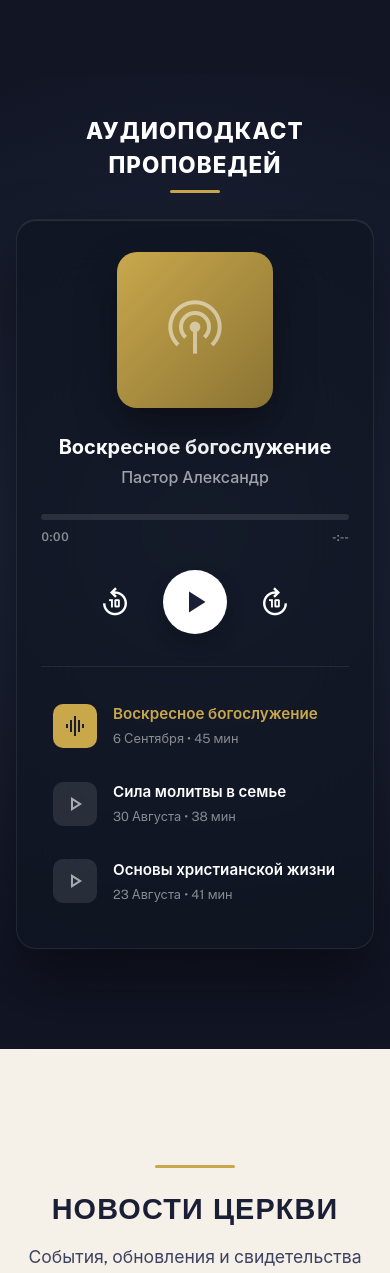
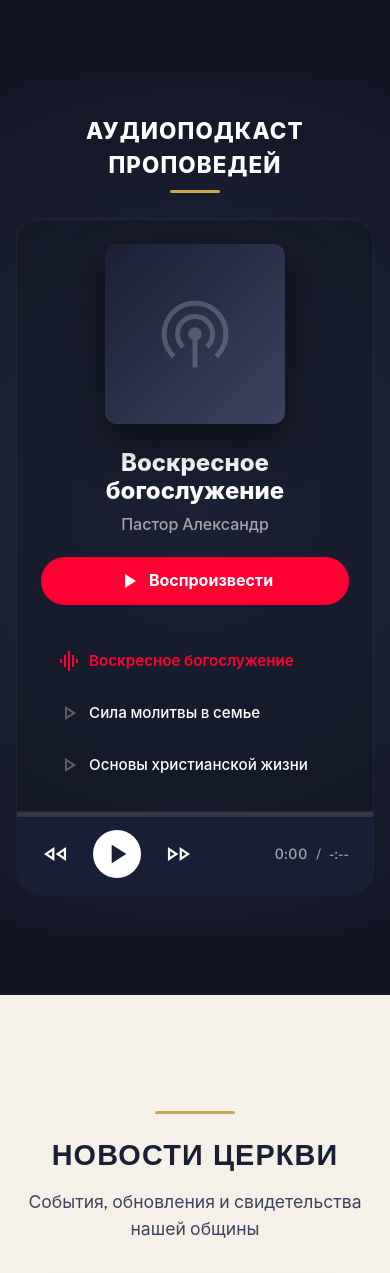
Before and after one commit to sigmachyo/CLC, a Django app: page / in a window 390 px wide. Shown: the part 2713-3986 px from the top of the page. Run offline with Django 4.2, Linux system fonts and the light colour scheme; data comes from the database, SQL or seed files in the repository; some libraries are stand-ins or nearby versions.

Commit message:
UX/UI: Redesign podcast player to match Yandex/Apple Music layout and fix iOS white overscroll

```diff
--- a/static/css/base.css
+++ b/static/css/base.css
@@ -45,6 +45,8 @@ html {
     -webkit-text-size-adjust: 100%;
     -webkit-font-smoothing: antialiased;
     -moz-osx-font-smoothing: grayscale;
+    overscroll-behavior-y: none;
+    background-color: #0f1420; /* Цвет Hero и Footer, убирает белую полосу при overscroll на iOS */
 }
 
 body {
@@ -56,6 +58,7 @@ body {
     width: 100%;
     /* iOS Momentum Scrolling */
     -webkit-overflow-scrolling: touch;
+    overscroll-behavior-y: none;
 }
 
 a {
--- a/templates/partials/home/podcast_section.html
+++ b/templates/partials/home/podcast_section.html
@@ -8,83 +8,110 @@
         <div class="podcast-header-accent"></div>
       </div>
 
-      <!-- Apple Music Style Player -->
-      <div class="podcast-embed-wrap apple-player-wrap">
-        <div class="apple-player">
-            <!-- Аудио источник -->
+      <!-- Yandex/Apple Music Style Player -->
+      <div class="ym-player-wrap">
         <audio id="customAudioPlayer" preload="metadata">
             <source src="https://www.soundhelix.com/examples/mp3/SoundHelix-Song-1.mp3" type="audio/mpeg">
         </audio>
 
-            <div class="apple-player-cover" id="playerCover">
-                <div class="cover-image-placeholder">
-                    <span class="material-symbols-outlined">podcasts</span>
+        <div class="ym-layout">
+            <!-- Left Column: Big Cover (Desktop) / Top Cover (Mobile) -->
+            <div class="ym-cover-col">
+                <div class="ym-cover" id="playerCover">
+                    <span class="material-symbols-outlined placeholder-icon">podcasts</span>
                 </div>
             </div>
 
-            <div class="apple-player-info">
-                <h3 class="apple-track-title" id="playerTitle">Воскресное богослужение</h3>
-                <p class="apple-track-artist" id="playerArtist">Пастор Александр</p>
-            </div>
-
-            <div class="apple-progress-container">
-                <div class="apple-progress-bar" id="audioProgressContainer">
-                    <div class="apple-progress-fill" id="audioProgressFill"></div>
-                    <div class="apple-progress-thumb" id="audioProgressThumb"></div>
-                </div>
-                <div class="apple-time-row">
-                    <span id="audioCurrentTime">0:00</span>
-                    <span id="audioDuration">-:--</span>
+            <!-- Right Column: Info & Playlist -->
+            <div class="ym-info-col">
+                <div class="ym-album-info">
+                    <h3 class="ym-album-title" id="playerTitle">Воскресное богослужение</h3>
+                    <p class="ym-album-meta" id="playerArtist">Пастор Александр</p>
+                    <div class="ym-album-actions">
+                        <button class="ym-btn-main" id="btnMainPlay">
+                            <span class="material-symbols-outlined" id="mainPlayIcon" style="font-variation-settings: 'FILL' 1;">play_arrow</span>
+                            Воспроизвести
+                        </button>
                     </div>
                 </div>
 
-            <div class="apple-controls">
-                <button class="apple-btn" id="btnSkipBack" aria-label="Назад на 15 секунд">
-                    <span class="material-symbols-outlined">replay_10</span>
-                </button>
-                <button class="apple-btn apple-btn-play" id="btnPlayPause" aria-label="Воспроизвести">
-                    <span class="material-symbols-outlined" id="playIcon" style="font-variation-settings: 'FILL' 1;">play_arrow</span>
-                </button>
-                <button class="apple-btn" id="btnSkipForward" aria-label="Вперед на 15 секунд">
-                    <span class="material-symbols-outlined">forward_10</span>
-                </button>
+                <div class="ym-playlist-container">
+                    <div class="ym-playlist-header">
+                        <span class="col-track">Проповедь</span>
+                        <span class="col-artist">Спикер</span>
+                        <span class="col-time"><span class="material-symbols-outlined">schedule</span></span>
                     </div>
 
-            <!-- Playlist -->
-            <div class="apple-playlist" id="applePlaylist">
+                    <div class="ym-playlist" id="applePlaylist">
                         <!-- Эпизод 1 -->
-                <button class="playlist-item active"
+                        <button class="ym-track active"
                                 data-src="https://www.soundhelix.com/examples/mp3/SoundHelix-Song-1.mp3"
                                 data-title="Воскресное богослужение"
                                 data-artist="Пастор Александр">
-                    <div class="pl-thumb"><span class="material-symbols-outlined">graphic_eq</span></div>
-                    <div class="pl-info">
-                        <h4 class="pl-title">Воскресное богослужение</h4>
-                        <p class="pl-meta">6 Сентября • 45 мин</p>
+                            <div class="track-status"><span class="material-symbols-outlined">graphic_eq</span></div>
+                            <div class="track-info">
+                                <div class="track-title">Воскресное богослужение</div>
                             </div>
+                            <div class="track-artist-col">Пастор Александр</div>
+                            <div class="track-duration">45:00</div>
                         </button>
+
                         <!-- Эпизод 2 -->
-                <button class="playlist-item"
+                        <button class="ym-track"
                                 data-src="https://www.soundhelix.com/examples/mp3/SoundHelix-Song-2.mp3"
                                 data-title="Сила молитвы в семье"
                                 data-artist="Пастор Владимир">
-                    <div class="pl-thumb"><span class="material-symbols-outlined">play_arrow</span></div>
-                    <div class="pl-info">
-                        <h4 class="pl-title">Сила молитвы в семье</h4>
-                        <p class="pl-meta">30 Августа • 38 мин</p>
+                            <div class="track-status"><span class="material-symbols-outlined">play_arrow</span></div>
+                            <div class="track-info">
+                                <div class="track-title">Сила молитвы в семье</div>
                             </div>
+                            <div class="track-artist-col">Пастор Владимир</div>
+                            <div class="track-duration">38:00</div>
                         </button>
+
                         <!-- Эпизод 3 -->
-                <button class="playlist-item"
+                        <button class="ym-track"
                                 data-src="https://www.soundhelix.com/examples/mp3/SoundHelix-Song-3.mp3"
                                 data-title="Основы христианской жизни"
                                 data-artist="Пастор Александр">
-                    <div class="pl-thumb"><span class="material-symbols-outlined">play_arrow</span></div>
-                    <div class="pl-info">
-                        <h4 class="pl-title">Основы христианской жизни</h4>
-                        <p class="pl-meta">23 Августа • 41 мин</p>
+                            <div class="track-status"><span class="material-symbols-outlined">play_arrow</span></div>
+                            <div class="track-info">
+                                <div class="track-title">Основы христианской жизни</div>
                             </div>
+                            <div class="track-artist-col">Пастор Александр</div>
+                            <div class="track-duration">41:00</div>
                         </button>
+                    </div>
+                </div>
+            </div>
+        </div>
+
+        <!-- Bottom Player Bar -->
+        <div class="ym-player-bar">
+            <!-- Scrubber line at the very top of the bar -->
+            <div class="ym-progress-container" id="audioProgressContainer">
+                <div class="ym-progress-fill" id="audioProgressFill"></div>
+                <div class="ym-progress-thumb" id="audioProgressThumb"></div>
+            </div>
+
+            <div class="ym-bar-content">
+                <div class="ym-bar-controls">
+                    <button class="ym-ctrl-btn" id="btnSkipBack" aria-label="Назад"><span class="material-symbols-outlined">fast_rewind</span></button>
+                    <button class="ym-ctrl-btn ym-play-pause" id="btnPlayPause" aria-label="Play/Pause">
+                        <span class="material-symbols-outlined" id="playIcon" style="font-variation-settings: 'FILL' 1;">play_arrow</span>
+                    </button>
+                    <button class="ym-ctrl-btn" id="btnSkipForward" aria-label="Вперед"><span class="material-symbols-outlined">fast_forward</span></button>
+                </div>
+
+                <div class="ym-bar-timing">
+                    <span id="audioCurrentTime">0:00</span>
+                    <span class="ym-time-divider">/</span>
+                    <span id="audioDuration">-:--</span>
+                </div>
+
+                <div class="ym-bar-volume">
+                    <span class="material-symbols-outlined">volume_up</span>
+                </div>
             </div>
         </div>
       </div>
@@ -94,178 +121,297 @@
 </section>
 
 <style>
-.apple-player-wrap {
-    max-width: 540px;
-    padding: 32px 24px;
-    background: rgba(15, 20, 32, 0.7);
-    border: 1px solid rgba(255,255,255,0.08);
-}
-.apple-player {
+.ym-player-wrap {
+    max-width: 1000px;
+    margin: 0 auto;
+    background: rgba(15, 20, 32, 0.4);
+    border-radius: 24px;
+    border: 1px solid rgba(255,255,255,0.05);
+    overflow: hidden;
     display: flex;
     flex-direction: column;
-    align-items: center;
+}
+
+.ym-layout {
+    display: flex;
+    flex-direction: row;
+    gap: 40px;
+    padding: 40px;
+}
+
+/* Left Column */
+.ym-cover-col {
+    flex: 0 0 300px;
+}
+.ym-cover {
     width: 100%;
-}
-.apple-player-cover {
-    width: clamp(140px, 40vw, 200px);
-    height: clamp(140px, 40vw, 200px);
-    border-radius: 20px;
-    background: linear-gradient(135deg, var(--gold), #8a7333);
-    box-shadow: 0 20px 40px rgba(0,0,0,0.4);
-    margin-bottom: 24px;
-    display: flex;
-    align-items: center;
-    justify-content: center;
+    aspect-ratio: 1 / 1;
+    border-radius: 12px;
+    background: linear-gradient(135deg, #1a1f36, #3d4260);
+    box-shadow: 0 20px 40px rgba(0,0,0,0.5);
+    display: flex; align-items: center; justify-content: center;
     transition: transform 0.4s var(--spring-easing);
     will-change: transform;
 }
-.cover-image-placeholder .material-symbols-outlined {
-    font-size: 64px;
-    color: rgba(255,255,255,0.5);
+.placeholder-icon {
+    font-size: 80px;
+    color: rgba(255,255,255,0.2);
 }
-.apple-player-info {
-    text-align: center;
+
+/* Right Column */
+.ym-info-col {
+    flex: 1;
+    display: flex;
+    flex-direction: column;
+    min-width: 0;
+}
+.ym-album-info {
+    margin-bottom: 32px;
+}
+.ym-album-title {
+    font-size: 2.5rem;
+    font-weight: 800;
+    color: #fff;
+    margin-bottom: 8px;
+    line-height: 1.2;
+}
+.ym-album-meta {
+    font-size: 1rem;
+    color: rgba(255,255,255,0.6);
     margin-bottom: 24px;
+    font-weight: 500;
+}
+.ym-btn-main {
+    background: #ff0033; /* Yandex/Apple red accent */
+    color: #fff;
+    border: none;
+    border-radius: 100px;
+    padding: 12px 32px;
+    font-size: 1rem;
+    font-weight: 700;
+    display: inline-flex;
+    align-items: center;
+    gap: 8px;
+    cursor: pointer;
+    transition: transform 0.2s var(--spring-easing), opacity 0.2s;
+    -webkit-tap-highlight-color: transparent;
+}
+.ym-btn-main:active { transform: scale(0.95); opacity: 0.9; }
+
+/* Playlist */
+.ym-playlist-container {
+    flex: 1;
+    display: flex;
+    flex-direction: column;
+}
+.ym-playlist-header {
+    display: flex;
+    align-items: center;
+    padding: 0 16px 12px;
+    border-bottom: 1px solid rgba(255,255,255,0.1);
+    color: rgba(255,255,255,0.4);
+    font-size: 0.85rem;
+    font-weight: 600;
+    text-transform: uppercase;
+    letter-spacing: 0.05em;
+    margin-bottom: 12px;
+}
+.col-track { flex: 1; }
+.col-artist { width: 150px; }
+.col-time { width: 60px; text-align: right; }
+.col-time .material-symbols-outlined { font-size: 16px; }
+
+.ym-playlist {
+    display: flex;
+    flex-direction: column;
+    gap: 4px;
+    /* Ключевое изменение: скролл внутри списка, а не всей страницы */
+    max-height: 350px;
+    overflow-y: auto;
+    scrollbar-width: thin;
+    scrollbar-color: rgba(255,255,255,0.2) transparent;
+}
+.ym-playlist::-webkit-scrollbar { width: 6px; }
+.ym-playlist::-webkit-scrollbar-thumb { background: rgba(255,255,255,0.2); border-radius: 3px; }
+
+.ym-track {
+    display: flex;
+    align-items: center;
     width: 100%;
+    background: transparent;
+    border: none;
+    padding: 12px 16px;
+    border-radius: 8px;
+    color: rgba(255,255,255,0.6);
+    cursor: pointer;
+    transition: background 0.2s ease;
+    text-align: left;
 }
-.apple-track-title {
-    font-size: 1.25rem;
-    font-weight: 700;
+.ym-track:hover { background: rgba(255,255,255,0.05); }
+.ym-track:active { background: rgba(255,255,255,0.08); }
+.track-status {
+    width: 32px;
+    display: flex; align-items: center; justify-content: flex-start;
+    color: rgba(255,255,255,0.3);
+}
+.track-info {
+    flex: 1;
+    overflow: hidden;
+    padding-right: 16px;
+}
+.track-title {
+    font-size: 0.95rem;
+    font-weight: 500;
+    white-space: nowrap;
+    overflow: hidden;
+    text-overflow: ellipsis;
     color: #fff;
-    margin-bottom: 4px;
+}
+.track-artist-col {
+    width: 150px;
+    font-size: 0.9rem;
     white-space: nowrap;
     overflow: hidden;
     text-overflow: ellipsis;
 }
-.apple-track-artist {
-    font-size: 1rem;
-    color: rgba(255,255,255,0.6);
-    font-weight: 500;
+.track-duration {
+    width: 60px;
+    text-align: right;
+    font-size: 0.9rem;
+    font-variant-numeric: tabular-nums;
 }
-.apple-progress-container {
-    width: 100%;
-    margin-bottom: 24px;
+
+.ym-track.active .track-status { color: #ff0033; }
+.ym-track.active .track-title { color: #ff0033; font-weight: 600; }
+
+/* Bottom Bar */
+.ym-player-bar {
+    background: rgba(26, 31, 54, 0.95);
+    backdrop-filter: blur(20px);
+    border-top: 1px solid rgba(255,255,255,0.05);
+    position: relative;
+    padding: 0 40px;
 }
-.apple-progress-bar {
-    width: 100%;
+.ym-progress-container {
+    position: absolute;
+    top: -3px; /* Наплывает на границу */
+    left: 0; right: 0;
     height: 6px;
     background: rgba(255,255,255,0.1);
-    border-radius: 3px;
-    position: relative;
     cursor: pointer;
-    margin-bottom: 8px;
     touch-action: none;
 }
-.apple-progress-fill {
-    position: absolute;
-    top: 0; left: 0; height: 100%;
-    background: #fff;
-    border-radius: 3px;
+.ym-progress-fill {
+    height: 100%;
+    background: #ff0033;
     width: 0%;
     will-change: width;
+    position: relative;
 }
-.apple-progress-thumb {
+.ym-progress-thumb {
     position: absolute;
-    top: 50%; left: 0%;
+    top: 50%; right: -6px;
+    transform: translateY(-50%);
     width: 12px; height: 12px;
     background: #fff;
     border-radius: 50%;
-    transform: translate(-50%, -50%);
-    box-shadow: 0 2px 8px rgba(0,0,0,0.3);
     opacity: 0;
     transition: opacity 0.2s;
-    will-change: left;
 }
-.apple-progress-bar:hover .apple-progress-thumb { opacity: 1; }
-.apple-time-row {
-    display: flex;
-    justify-content: space-between;
-    font-size: 0.75rem;
-    color: rgba(255,255,255,0.5);
-    font-weight: 600;
-    font-variant-numeric: tabular-nums;
-}
-.apple-controls {
+.ym-progress-container:hover .ym-progress-thumb { opacity: 1; }
+
+.ym-bar-content {
     display: flex;
     align-items: center;
-    justify-content: center;
-    gap: 32px;
-    margin-bottom: 32px;
+    justify-content: space-between;
+    height: 80px;
 }
-.apple-btn {
-    background: transparent;
-    border: none; color: #fff;
+.ym-bar-controls {
+    display: flex;
+    align-items: center;
+    gap: 24px;
+    flex: 1;
+}
+.ym-ctrl-btn {
+    background: none; border: none;
+    color: #fff;
+    display: flex; align-items: center; justify-content: center;
     cursor: pointer;
-    display: flex; align-items: center; justify-content: center;
     transition: transform 0.2s var(--spring-easing), opacity 0.2s;
-    -webkit-tap-highlight-color: transparent;
 }
-.apple-btn .material-symbols-outlined { font-size: 32px; }
-.apple-btn:active { transform: scale(0.85); opacity: 0.7; }
-.apple-btn-play {
-    width: 64px; height: 64px;
+.ym-ctrl-btn .material-symbols-outlined { font-size: 28px; }
+.ym-ctrl-btn:active { transform: scale(0.85); opacity: 0.7; }
+.ym-play-pause {
+    width: 48px; height: 48px;
     background: #fff; color: var(--navy);
     border-radius: 50%;
-    box-shadow: 0 10px 20px rgba(0,0,0,0.2);
 }
-.apple-btn-play:active { transform: scale(0.9); }
-.apple-btn-play .material-symbols-outlined { font-size: 36px; }
+.ym-play-pause .material-symbols-outlined { font-size: 32px; }
 
-/* Плейлист */
-.apple-playlist {
-    width: 100%;
-    display: flex;
-    flex-direction: column;
-    gap: 8px;
-    border-top: 1px solid rgba(255,255,255,0.08);
-    padding-top: 24px;
-}
-.playlist-item {
+.ym-bar-timing {
     display: flex;
     align-items: center;
-    gap: 16px;
+    gap: 8px;
+    font-size: 0.9rem;
+    font-weight: 500;
+    color: rgba(255,255,255,0.6);
+    font-variant-numeric: tabular-nums;
+    flex: 1;
+    justify-content: center;
+}
+.ym-bar-volume {
+    flex: 1;
+    display: flex;
+    justify-content: flex-end;
+    color: rgba(255,255,255,0.5);
+}
+
+/* ── MOBILE ADAPTATION ── */
+@media (max-width: 768px) {
+    .ym-layout {
+        flex-direction: column;
+        padding: 24px;
+        gap: 24px;
+    }
+    .ym-cover-col {
+        display: flex;
+        justify-content: center;
+        flex: none;
+    }
+    .ym-cover {
+        width: 180px;
+        height: 180px;
+    }
+    .ym-album-title {
+        font-size: 1.5rem;
+        text-align: center;
+    }
+    .ym-album-meta {
+        text-align: center;
+        margin-bottom: 20px;
+    }
+    .ym-btn-main {
         width: 100%;
-    background: transparent;
-    border: none;
-    padding: 12px;
-    border-radius: 16px;
-    cursor: pointer;
-    text-align: left;
-    transition: background 0.2s ease, transform 0.2s var(--spring-easing);
-    -webkit-tap-highlight-color: transparent;
+        justify-content: center;
     }
-.playlist-item:hover { background: rgba(255,255,255,0.05); }
-.playlist-item:active { transform: scale(0.98); background: rgba(255,255,255,0.08); }
-.pl-thumb {
-    width: 44px; height: 44px;
-    border-radius: 10px;
-    background: rgba(255,255,255,0.1);
-    display: flex; align-items: center; justify-content: center;
-    color: rgba(255,255,255,0.6);
+    .ym-playlist-header {
+        display: none; /* Прячем заголовки колонок на мобильном */
     }
-.playlist-item.active .pl-thumb {
-    background: var(--gold);
-    color: var(--navy);
+    .track-artist-col, .track-duration {
+        display: none; /* Упрощаем вид трека на мобильном */
     }
-.pl-info {
-    flex: 1;
-    overflow: hidden;
+    .ym-playlist {
+        max-height: 250px; /* Еще компактнее на мобилках */
     }
-.pl-title {
-    color: #fff;
-    font-size: 0.95rem;
-    font-weight: 600;
-    margin-bottom: 4px;
-    white-space: nowrap;
-    overflow: hidden;
-    text-overflow: ellipsis;
+    .ym-player-bar {
+        padding: 0 24px;
     }
-.playlist-item.active .pl-title {
-    color: var(--gold);
+    .ym-bar-volume {
+        display: none;
     }
-.pl-meta {
-    color: rgba(255,255,255,0.5);
-    font-size: 0.8rem;
+    .ym-bar-timing {
+        justify-content: flex-end;
+    }
 }
 </style>
 
@@ -275,13 +421,14 @@ document.addEventListener('DOMContentLoaded', () => {
     if(!audio) return;
 
     const btnPlay = document.getElementById('btnPlayPause');
+    const mainPlayIcon = document.getElementById('mainPlayIcon');
     const playIcon = document.getElementById('playIcon');
+    const btnMainPlay = document.getElementById('btnMainPlay');
     const btnSkipFwd = document.getElementById('btnSkipForward');
     const btnSkipBack = document.getElementById('btnSkipBack');
 
     const progressContainer = document.getElementById('audioProgressContainer');
     const progressFill = document.getElementById('audioProgressFill');
-    const progressThumb = document.getElementById('audioProgressThumb');
 
     const timeCurrent = document.getElementById('audioCurrentTime');
     const timeTotal = document.getElementById('audioDuration');
@@ -290,9 +437,8 @@ document.addEventListener('DOMContentLoaded', () => {
     const artistEl = document.getElementById('playerArtist');
     const coverEl = document.getElementById('playerCover');
 
-    const playlistItems = document.querySelectorAll('.playlist-item');
+    const playlistItems = document.querySelectorAll('.ym-track');
 
-    // Оптимизированный форматтер времени (без лишних аллокаций)
     const formatTime = (time) => {
         if (isNaN(time) || !isFinite(time)) return "-:--";
         const m = Math.floor(time / 60);
@@ -301,11 +447,13 @@ document.addEventListener('DOMContentLoaded', () => {
     };
 
     const updatePlayState = (isPlaying) => {
-        playIcon.textContent = isPlaying ? 'pause' : 'play_arrow';
+        const iconName = isPlaying ? 'pause' : 'play_arrow';
+        playIcon.textContent = iconName;
+        mainPlayIcon.textContent = iconName;
         if (isPlaying) {
             coverEl.style.transform = 'scale(1)';
         } else {
-            coverEl.style.transform = 'scale(0.9)';
+            coverEl.style.transform = 'scale(0.95)';
         }
     };
 
@@ -313,7 +461,6 @@ document.addEventListener('DOMContentLoaded', () => {
         timeTotal.textContent = formatTime(audio.duration);
     });
 
-    // Оптимизация: requestAnimationFrame для плавности ползунка вместо дерганого timeupdate
     let isDragging = false;
     audio.addEventListener('timeupdate', () => {
         if (!isDragging) {
@@ -321,18 +468,20 @@ document.addEventListener('DOMContentLoaded', () => {
             if(audio.duration) {
                 const percent = (audio.currentTime / audio.duration) * 100;
                 progressFill.style.width = percent + '%';
-                progressThumb.style.left = percent + '%';
             }
         }
     });
 
-    btnPlay.addEventListener('click', () => {
+    const togglePlay = () => {
         if (audio.paused) {
-            audio.play().catch(e => console.warn('Play interrupted', e));
+            audio.play().catch(e => console.warn('Play error', e));
         } else {
             audio.pause();
         }
-    });
+    };
+
+    btnPlay.addEventListener('click', togglePlay);
+    btnMainPlay.addEventListener('click', togglePlay);
 
     audio.addEventListener('play', () => updatePlayState(true));
     audio.addEventListener('pause', () => updatePlayState(false));
@@ -340,7 +489,6 @@ document.addEventListener('DOMContentLoaded', () => {
     btnSkipFwd.addEventListener('click', () => { audio.currentTime = Math.min(audio.currentTime + 15, audio.duration); });
     btnSkipBack.addEventListener('click', () => { audio.currentTime = Math.max(audio.currentTime - 15, 0); });
 
-    // Прогресс-бар с поддержкой touch
     const seek = (e) => {
         const rect = progressContainer.getBoundingClientRect();
         const clientX = e.touches ? e.touches[0].clientX : e.clientX;
@@ -348,7 +496,6 @@ document.addEventListener('DOMContentLoaded', () => {
         pos = Math.max(0, Math.min(1, pos));
 
         progressFill.style.width = (pos * 100) + '%';
-        progressThumb.style.left = (pos * 100) + '%';
 
         if (e.type === 'mouseup' || e.type === 'touchend') {
             audio.currentTime = pos * audio.duration;
@@ -380,29 +527,23 @@ document.addEventListener('DOMContentLoaded', () => {
         }, {once:true});
     }, {passive: true});
 
-    // Логика плейлиста
     playlistItems.forEach(item => {
         item.addEventListener('click', () => {
-            // Убираем active у всех, ставим текущему
             playlistItems.forEach(el => {
                 el.classList.remove('active');
-                el.querySelector('.material-symbols-outlined').textContent = 'play_arrow';
+                el.querySelector('.track-status .material-symbols-outlined').textContent = 'play_arrow';
             });
             item.classList.add('active');
-            item.querySelector('.material-symbols-outlined').textContent = 'graphic_eq';
+            item.querySelector('.track-status .material-symbols-outlined').textContent = 'graphic_eq';
 
-            // Обновляем трек
             titleEl.textContent = item.dataset.title;
             artistEl.textContent = item.dataset.artist;
             audio.src = item.dataset.src;
 
-            // Сбрасываем UI
             progressFill.style.width = '0%';
-            progressThumb.style.left = '0%';
             timeCurrent.textContent = '0:00';
             timeTotal.textContent = '-:--';
 
-            // Воспроизводим
             audio.play().catch(e => console.warn('Auto-play prevented', e));
         });
     });
```
Lines whose indentation alone changed are shown as unchanged.
